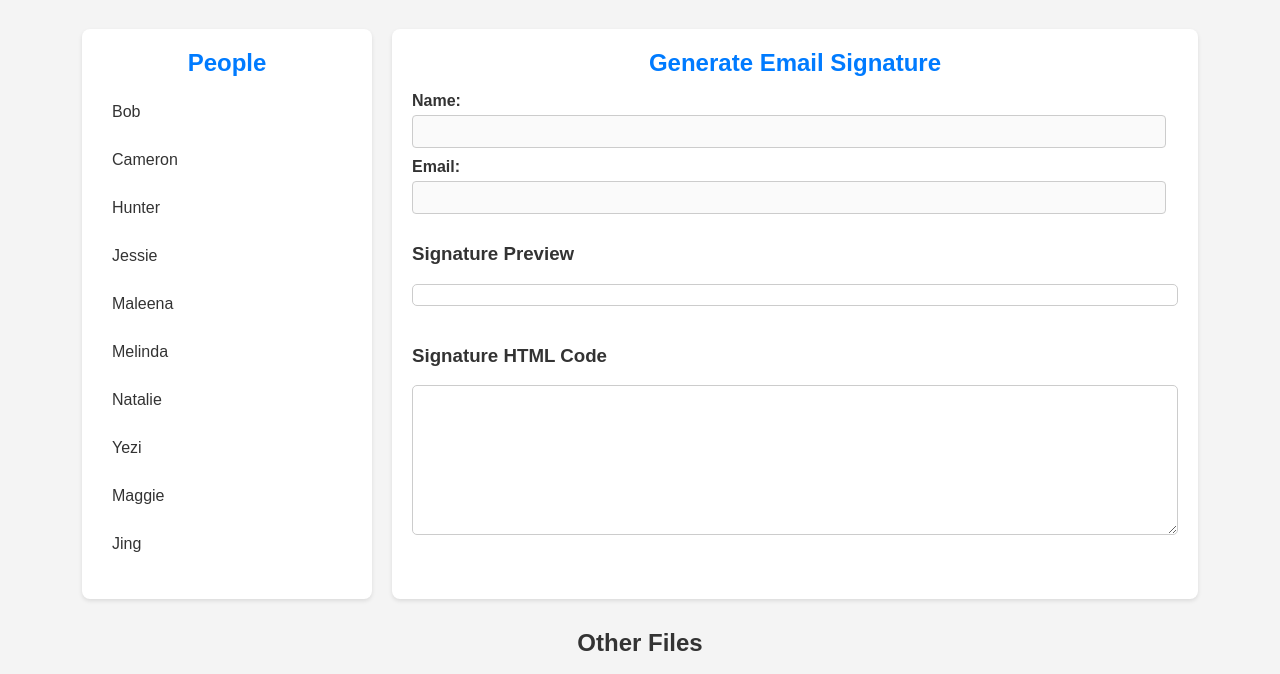
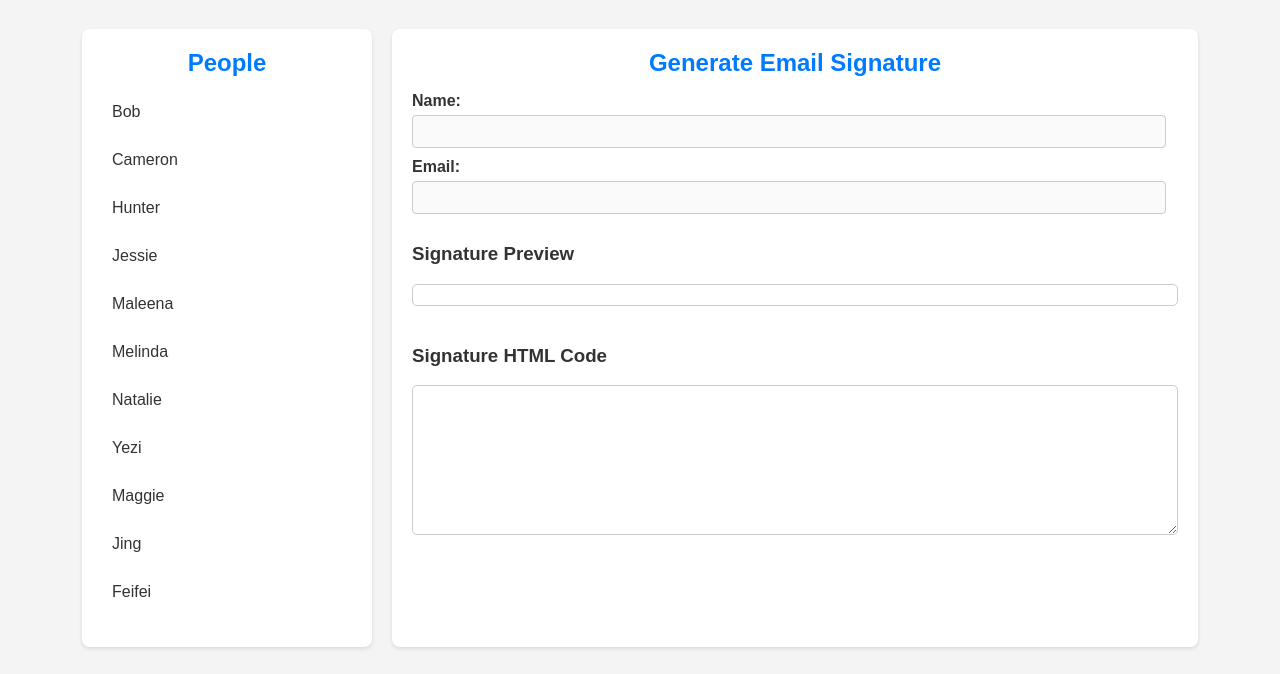
Before and after one commit to SAI-Stone/SAI-EMAIL-SIGNATURE, a plain HTML site: page email_signature.html in a window 1280 px wide. Shown: the part 99-773 px from the top of the page. Drawn offline with Linux system fonts and the light colour scheme.

Commit message:
Update email_signature.html

```diff
--- a/email_signature.html
+++ b/email_signature.html
@@ -183,6 +183,7 @@
                     <li><a href="#" data-name="Yezi">Yezi</a></li>
                     <li><a href="#" data-name="Maggie">Maggie</a></li>
                     <li><a href="#" data-name="Jing">Jing</a></li>
+                    <li><a href="#" data-name="Feifei">Feifei</a></li>
                 </ul>
             </div>
             <div class="right-panel">
```
